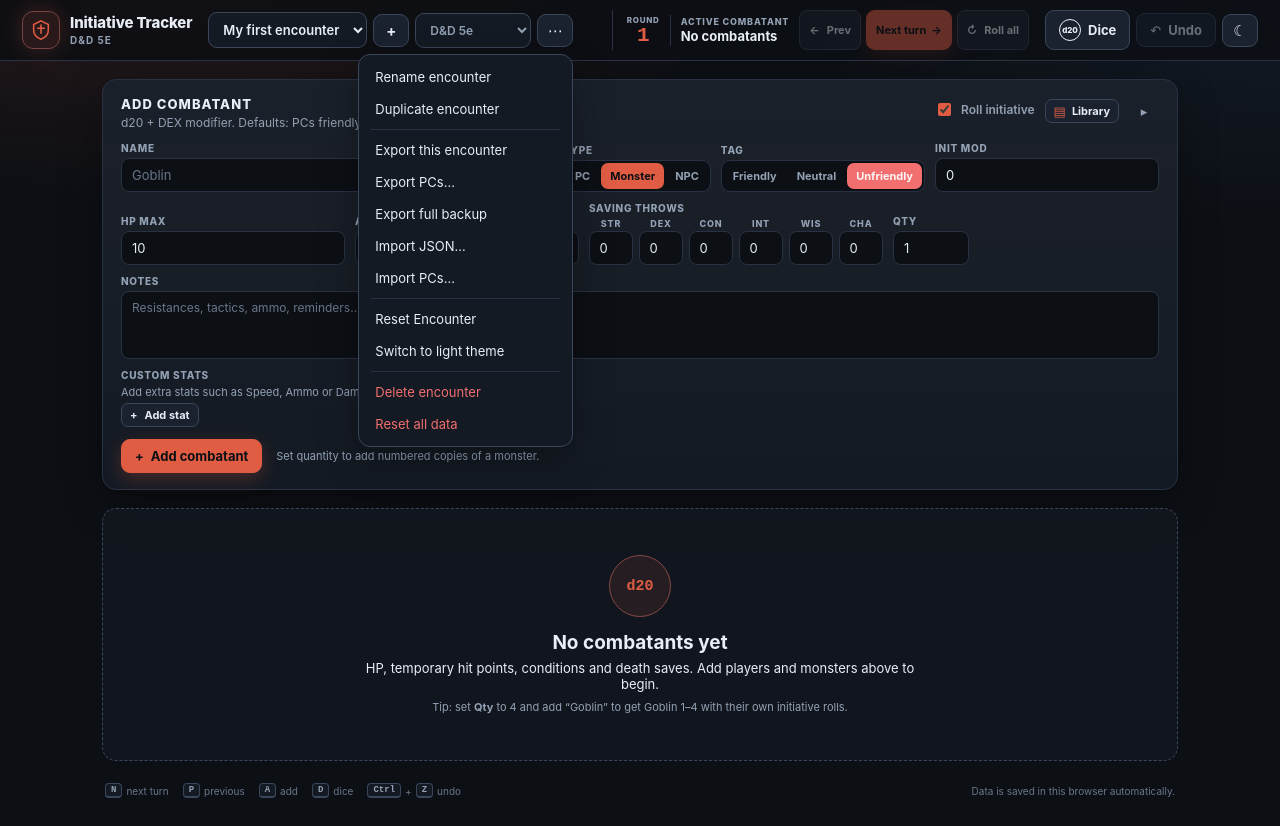
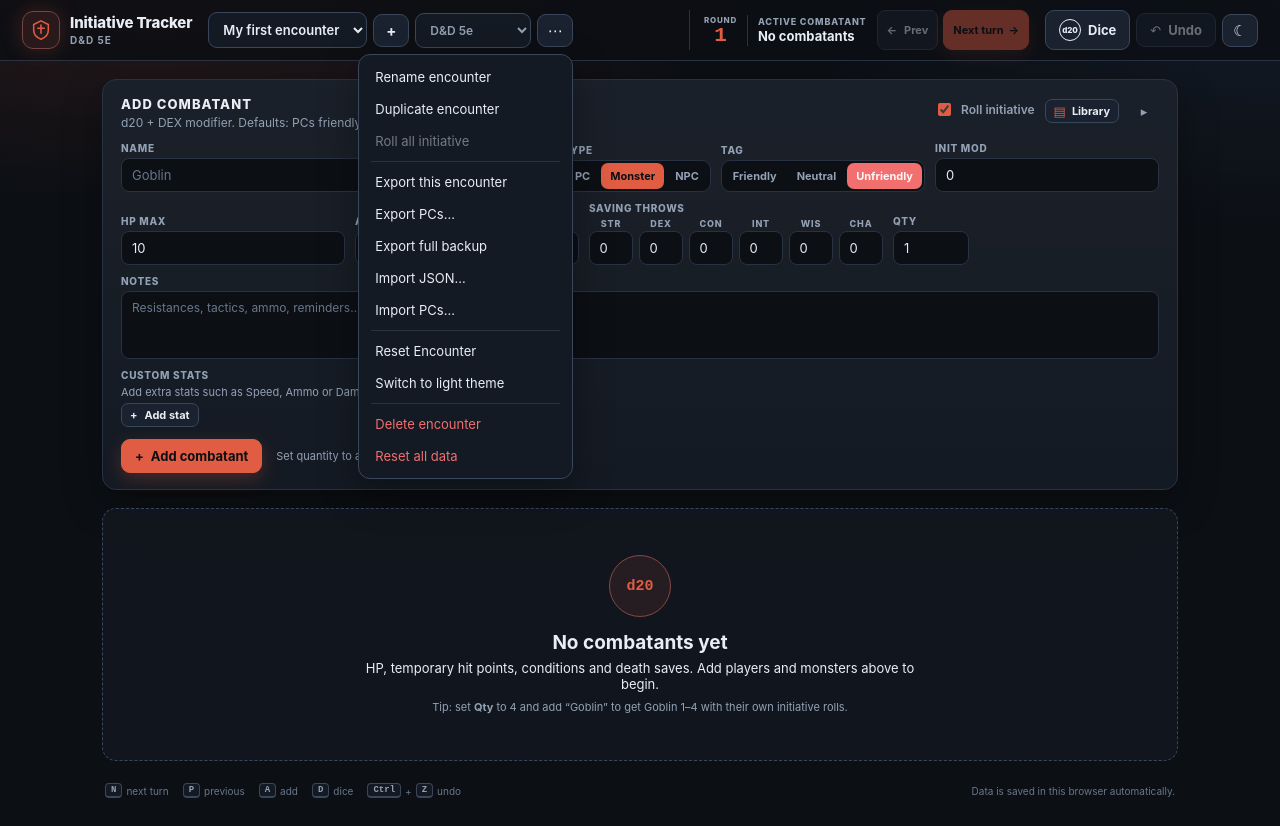
Before and after one commit to Battosai42/initiative_tracker, a React (Vite) app: page / in a window 1280 px wide. Both pictures are taken after a click on the button "Encounter menu". Built offline with nearby package versions, Linux system fonts and the light colour scheme.

Commit message:
minor fixes for starfinder

```diff
--- a/src/components/AddCombatant.tsx
+++ b/src/components/AddCombatant.tsx
@@ -748,13 +748,13 @@ export function AddCombatant() {
                     />
                   </div>
                   <div className="field">
-                    <label htmlFor="add-con">Con</label>
+                    <label htmlFor="add-will">Will</label>
                     <input
-                      id="add-con"
+                      id="add-will"
                       type="number"
                       value={con}
                       onChange={(event) => setCon(event.target.value)}
-                      title="Constitution save"
+                      title="Will save"
                     />
                   </div>
                   <div className="field">
@@ -871,13 +871,13 @@ export function AddCombatant() {
                     />
                   </div>
                   <div className="field">
-                    <label htmlFor="add-con">Con</label>
+                    <label htmlFor="add-will">Will</label>
                     <input
-                      id="add-con"
+                      id="add-will"
                       type="number"
                       value={con}
                       onChange={(event) => setCon(event.target.value)}
-                      title="Constitution save"
+                      title="Will save"
                     />
                   </div>
                   {role === 'monster' ? (
--- a/src/components/CombatantCard.tsx
+++ b/src/components/CombatantCard.tsx
@@ -383,8 +383,13 @@ export function CombatantCard({ combatant }: { combatant: Combatant }) {
   };
 
   const primaryDamage = (amount: number) => {
-    if (system.id === 'shadowrun') adjustPool(combatant.id, 'hp', -amount);
-    else damage(combatant.id, amount);
+    // Starfinder's HP row damages HP directly. The custom damage field below
+    // still routes through `damage`, which drains Stamina first.
+    if (system.id === 'shadowrun' || system.id === 'starfinder1e') {
+      adjustPool(combatant.id, 'hp', -amount);
+    } else {
+      damage(combatant.id, amount);
+    }
   };
 
   const primaryHeal = (amount: number) => {
@@ -679,9 +684,10 @@ export function CombatantCard({ combatant }: { combatant: Combatant }) {
                       onChange={(next) => updateCombatant(combatant.id, { reflex: next })}
                     />
                     <AcStat
-                      label="Con"
+                      label="Will"
                       value={combatant.con}
                       min={-99}
+                      title="Will saving throw"
                       onChange={(next) => updateCombatant(combatant.id, { con: next })}
                     />
                     <AcStat
@@ -733,10 +739,10 @@ export function CombatantCard({ combatant }: { combatant: Combatant }) {
                       onChange={(next) => updateCombatant(combatant.id, { reflex: next })}
                     />
                     <AcStat
-                      label="Con"
+                      label="Will"
                       value={combatant.con}
                       min={-99}
-                      title="Constitution saving throw"
+                      title="Will saving throw"
                       onChange={(next) => updateCombatant(combatant.id, { con: next })}
                     />
                     <AcStat
@@ -766,7 +772,7 @@ export function CombatantCard({ combatant }: { combatant: Combatant }) {
               onHeal={primaryHeal}
               hint={
                 system.id === 'starfinder1e'
-                  ? 'Damage drains Stamina before HP.'
+                  ? 'HP damage applies directly without draining Stamina.'
                   : system.id === 'shadowrun'
                     ? 'Physical condition monitor.'
                     : undefined
@@ -777,11 +783,15 @@ export function CombatantCard({ combatant }: { combatant: Combatant }) {
                 label={secondaryLabel}
                 track={combatant.secondary}
                 tone="secondary"
-                onDamage={(amount) => adjustPool(combatant.id, 'secondary', -amount)}
+                onDamage={(amount) =>
+                  system.id === 'starfinder1e'
+                    ? damage(combatant.id, amount)
+                    : adjustPool(combatant.id, 'secondary', -amount)
+                }
                 onHeal={(amount) => adjustPool(combatant.id, 'secondary', amount)}
                 hint={
                   system.id === 'starfinder1e'
-                    ? 'Stamina absorbs damage before HP.'
+                    ? 'Damage drains Stamina, then spills over to HP.'
                     : system.id === 'shadowrun'
                       ? 'Stun condition monitor.'
                       : undefined
--- a/src/components/Header.tsx
+++ b/src/components/Header.tsx
@@ -35,6 +35,8 @@ export function Header({ onOpenDice }: HeaderProps) {
     importPcs,
     resetAll,
     resetEncounter,
+    rollAllInitiatives,
+    rollBtSides,
     notify,
     templates,
   } = useStore();
@@ -137,6 +139,8 @@ export function Header({ onOpenDice }: HeaderProps) {
   };
 
   const isDark = data.settings.theme === 'dark';
+  const isBt = system.id === 'battletech';
+  const hasCombatants = encounter.combatants.length > 0;
 
   return (
     <header className="topbar">
@@ -217,6 +221,19 @@ export function Header({ onOpenDice }: HeaderProps) {
                 }}
               >
                 Duplicate encounter
+              </button>
+              <button
+                role="menuitem"
+                onClick={() => {
+                  (isBt ? rollBtSides : rollAllInitiatives)();
+                  setMenuOpen(false);
+                }}
+                disabled={!hasCombatants}
+                title={
+                  isBt ? 'Roll 2d6 for every side' : 'Roll initiative for every combatant'
+                }
+              >
+                {isBt ? 'Roll side initiative' : 'Roll all initiative'}
               </button>
               <div className="menu-sep" />
               <button
--- a/src/components/TurnBar.tsx
+++ b/src/components/TurnBar.tsx
@@ -13,8 +13,6 @@ export function TurnBar() {
     activeCombatant,
     previous,
     next,
-    rollAllInitiatives,
-    rollBtSides,
     nextBtSide,
   } = useStore();
 
@@ -95,16 +93,6 @@ export function TurnBar() {
           <span className="btn-label">{isBt ? 'Next side' : 'Next turn'}</span>
           <span aria-hidden="true">→</span>
         </button>
-        <button
-          className="btn"
-          onClick={isBt ? rollBtSides : rollAllInitiatives}
-          disabled={!hasCombatants}
-          title={isBt ? 'Roll 2d6 for every side' : 'Roll initiative for every combatant'}
-          aria-label={isBt ? 'Roll sides' : 'Roll all'}
-        >
-          <span aria-hidden="true">↻</span>
-          <span className="btn-label">{isBt ? 'Roll sides' : 'Roll all'}</span>
-        </button>
       </div>
     </section>
   );
--- a/src/styles.css
+++ b/src/styles.css
@@ -384,8 +384,13 @@ p {
   cursor: pointer;
 }
 
-.menu button:hover {
+.menu button:hover:not(:disabled) {
   background: var(--bg-soft);
+}
+
+.menu button:disabled {
+  opacity: 0.45;
+  cursor: default;
 }
 
 .menu button.danger {
--- a/src/types.ts
+++ b/src/types.ts
@@ -126,6 +126,7 @@ export interface CombatantTemplate {
   sr: number;
   fort: number;
   reflex: number;
+  /** Starfinder: Will saving throw modifier (stored as `con` for compatibility). */
   con: number;
   regen: number;
   /** Starfinder: Combatant Rating (a monster's challenge rating). */
@@ -188,6 +189,7 @@ export interface Combatant {
   sr: number;
   fort: number;
   reflex: number;
+  /** Starfinder: Will saving throw modifier (stored as `con` for compatibility). */
   con: number;
   /** Starfinder: monsters heal this much HP at the start of their turn. */
   regen: number;
```
Also changed, not shown: 1 other file (tests, documents, lock files or other folders).
